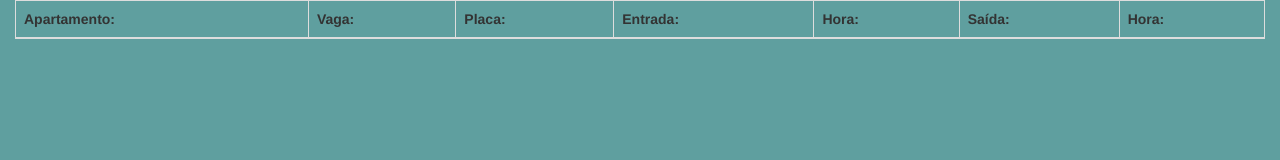
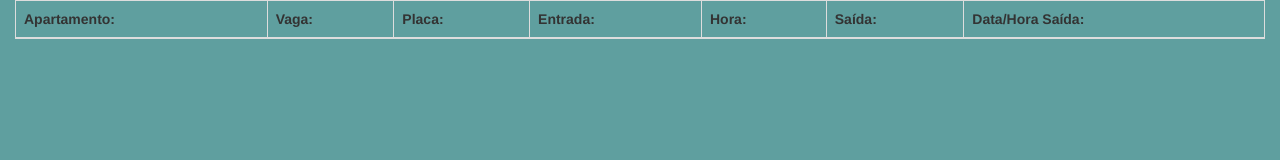
Before and after one commit to Raissamt/Raissamt.github.io, a plain HTML site: page index4.html in a window 1280 px wide. Drawn offline with nearby package versions, Linux system fonts and the light colour scheme.

Commit message:
Update index4.html

```diff
--- a/index4.html
+++ b/index4.html
@@ -31,7 +31,7 @@
                         <th>Entrada:</th>
                         <th>Hora:</th>
                         <th>Saída:</th>
-                        <th>Hora:</th>
+                        <th>Data/Hora Saída:</th>
                     </tr>
                 </thead>
                 <tbody id="carros-estacionados"></tbody>
```
